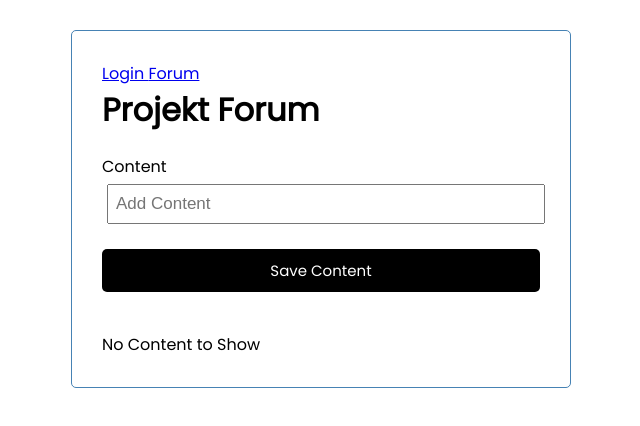
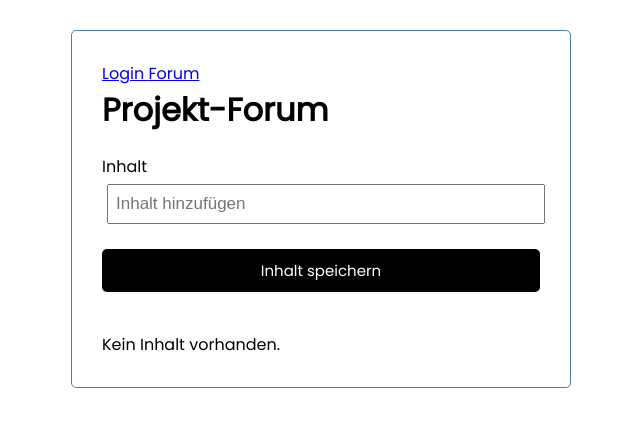
Before and after one commit to juliuskoenning/7305370, a React (Create React App) app in the folder forum-web-dev/: page / in a window 1280 px wide. Both pictures are taken after typing "Sample", "Sample", "name@example.com" into the empty fields and a click on the button "Login". Shown: the top 426 px of the page, without its empty margins (319-959 px from the left). Built offline with nearby package versions, Linux system fonts and the light colour scheme.

Commit message:
changed website language to german

```diff
--- a/forum-web-dev/src/App.js
+++ b/forum-web-dev/src/App.js
@@ -14,7 +14,7 @@ function App() {
         <Link to='/forum'> Forum </Link>
       </nav>
       <header className='header'>
-        <h1>Projekt Forum</h1>
+        <h1>Projekt-Forum</h1>
       </header>
       <Routes>
         <Route path='/' element={<LoginPage />} />
--- a/forum-web-dev/src/components/AddTask.js
+++ b/forum-web-dev/src/components/AddTask.js
@@ -22,10 +22,10 @@ const AddTask = ({ onAdd }) => {
     <div>
     <form className='add-form' onSubmit={onSubmit}>
         <div className='form-control'>
-        <label>Content</label>
-        <input type='text' placeholder='Add Content' value={text} onChange={(e) => setText(e.target.value)}/>
+        <label>Inhalt</label>
+        <input type='text' placeholder='Inhalt hinzufügen' value={text} onChange={(e) => setText(e.target.value)}/>
         </div>
-        <input type='submit' value='Save Content' className='btn btn-block'/>
+        <input type='submit' value='Inhalt speichern' className='btn btn-block'/>
     </form>
     </div>
   )
--- a/forum-web-dev/src/pages/ForumPage.js
+++ b/forum-web-dev/src/pages/ForumPage.js
@@ -31,7 +31,7 @@ const ForumPage = () => {
     <div>
         <AddTask onAdd={addTask}/>
         {tasks.length > 0 ? <ForumContent tasks={tasks} onDelete=
-        {deleteTask} />: 'No Content to Show'}
+        {deleteTask} />: 'Kein Inhalt vorhanden.'}
     </div>
   );
 };
```
